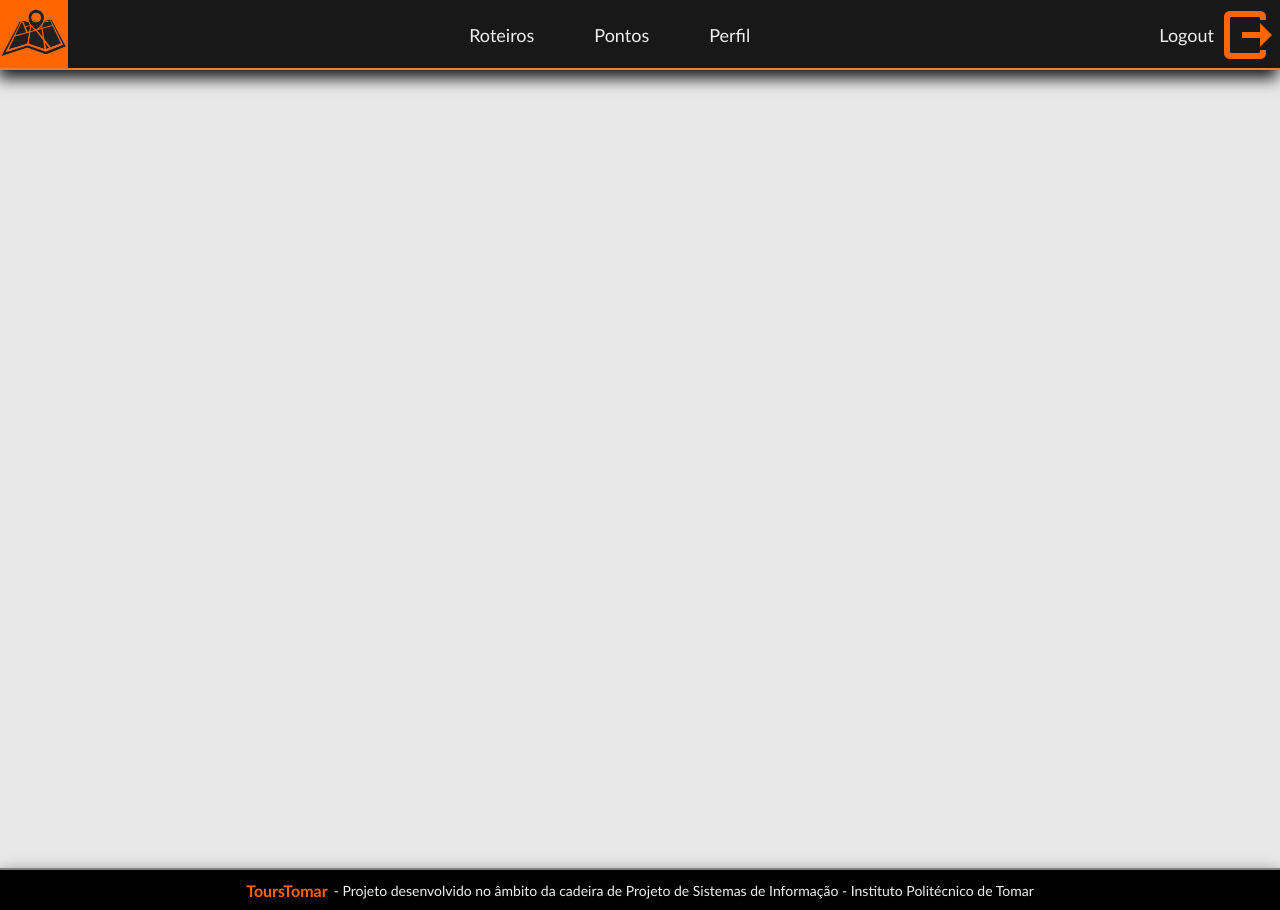
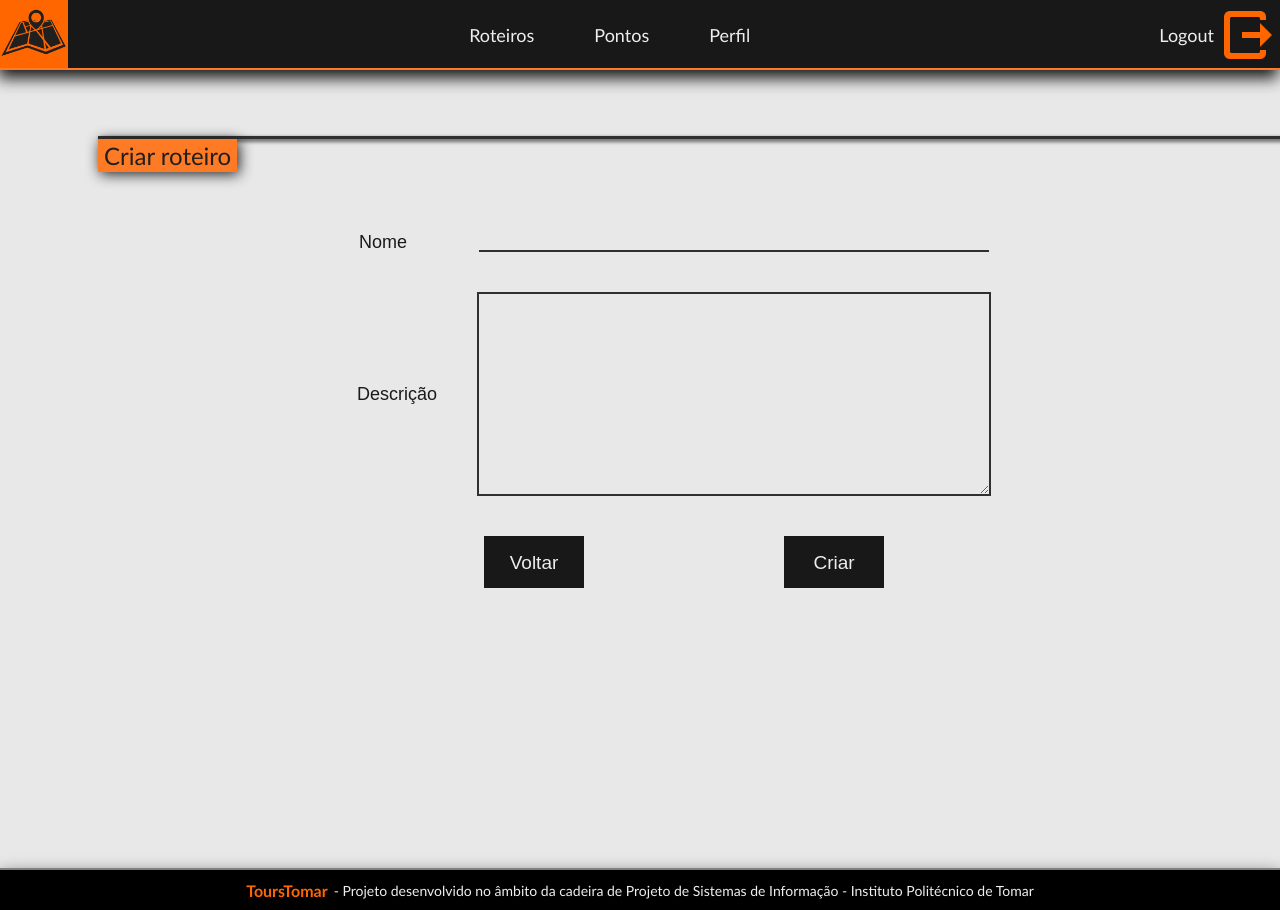
Before and after one commit to iptomar/PSI-Grupo-A-2019-2020, a React (Create React App) app in the folder frontoffice/: page /AddRoute in a window 1280 px wide. Before the commit this address led to /. Built offline with nearby package versions, Linux system fonts and the light colour scheme; sample sign-in values are in the browser's storage.

Commit message:
Mais correções na criação de roteiros
Implementação anterior foi feita incorretamente.

```diff
--- a/frontoffice/src/pages/addroute.jsx
+++ b/frontoffice/src/pages/addroute.jsx
@@ -85,7 +85,7 @@ class Routes extends Component {
 
     render() {
 
-        if(this.state.loggedIn === false){
+        if(!sessionStorage.getItem("userData")){
             this.setState({ redirect: "/" });
             return <Redirect to={this.state.redirect} />;
         }
--- a/frontoffice/src/pages/updatePoint.jsx
+++ b/frontoffice/src/pages/updatePoint.jsx
@@ -201,7 +201,7 @@ class Profile extends Component {
 
                             <div id="CPButtonsDiv">
                                 <button className="CPBtts" onClick={()=>{this.setState({redirect: "/MyPoints"})}} >Voltar</button>
-                                <button className="CPBtts" onClick={ this.submitPoint} >Criar</button>
+                                <button className="CPBtts" onClick={ this.updatePoint} >Criar</button>
                             </div>
 
                             <div id="EditStatusDiv">{this.state.EditStatus}</div>
```
